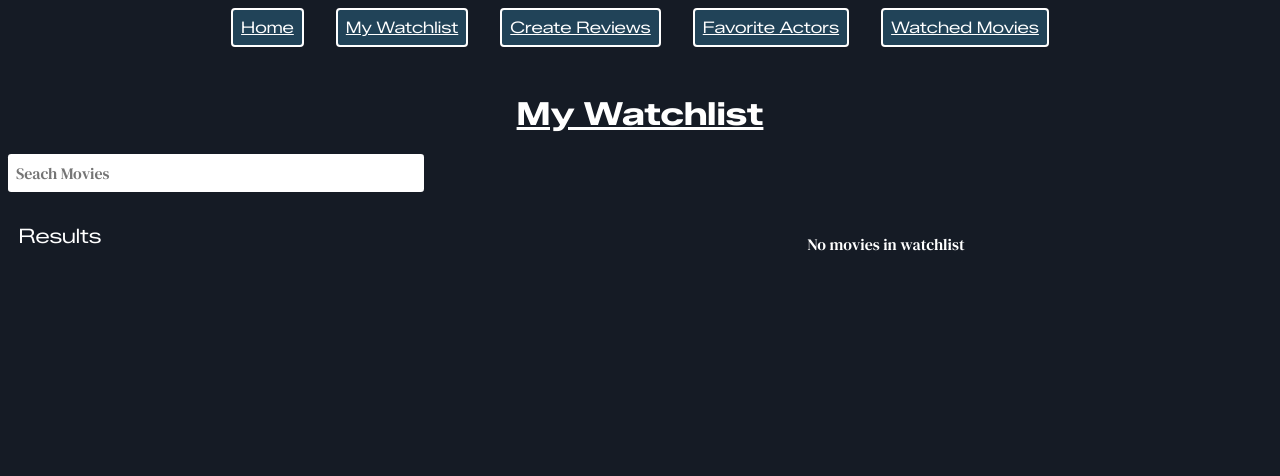
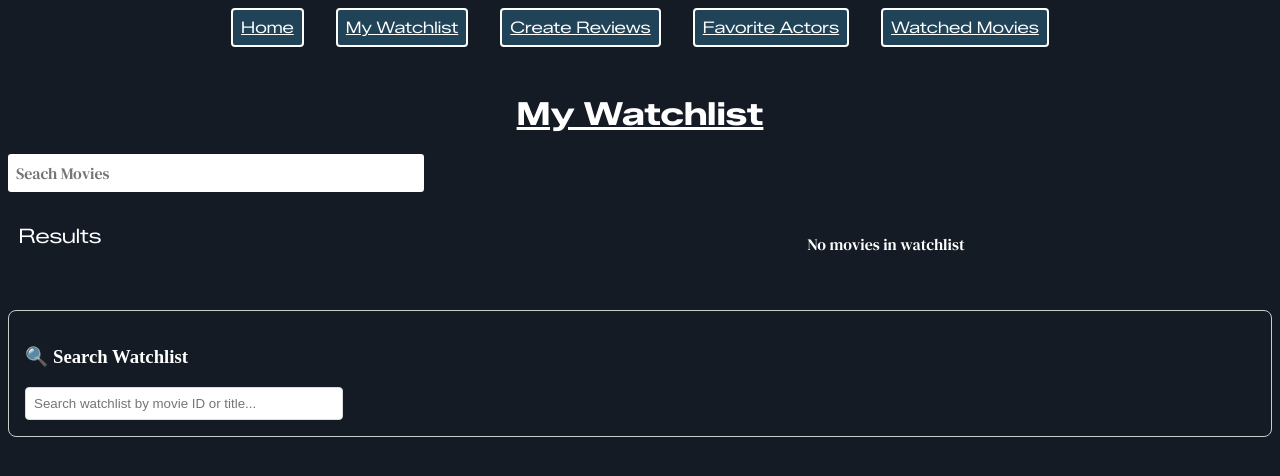
Before and after one commit to nlubinski-rrc/Full-Stack-Project-2026-Winter, a React (Vite) app: page /my-watchlist in a window 1280 px wide. Shown: the top 476 px of the page. Built offline with nearby package versions, Linux system fonts and the light colour scheme.

Commit message:
added the watchlist and sone final changes

```diff
--- a/src/components/pages/watchlistPage/watchlist.tsx
+++ b/src/components/pages/watchlistPage/watchlist.tsx
@@ -3,6 +3,12 @@ import MovieCard from "../../common/movieCard/movieCard";
 import { useMovies } from "../../../hooks/movieHook";
 import type { Watchlist } from "../../../types/watchlistType";
 import MovieSearchBar from "../../common/MovieSearchBar/MovieSearchBar";
+import { useWatchlistSearch } from "../../../hooks/useWatchlistSearch";
+
+type WatchlistItem = {
+  movieId: number;
+  movieTitle: string;
+};
 
 type watchListProps = {
   watchlist: Watchlist;
@@ -10,9 +16,10 @@ type watchListProps = {
 };
 
 function WatchlistPage({ watchlist, setWatchlist }: watchListProps) {
-    const { movies } = useMovies([])
+  const { movies } = useMovies([]);
+  const { searchTerm, setSearchTerm, results, search, loading } = useWatchlistSearch();
+
   let movieListItems;
-
 
   if (watchlist.watchlistItems.length === 0) {
     movieListItems = <p>No movies in watchlist</p>;
@@ -38,9 +45,54 @@ function WatchlistPage({ watchlist, setWatchlist }: watchListProps) {
   return (
     <div id="watchlist-page">
       <h1 id="title-header">My Watchlist</h1>
+
       <div id="search-and-watchlist">
         <MovieSearchBar addItemToList={setWatchlist} />
         <div id="movies">{movieListItems}</div>
+      </div>
+
+      {/* NEW WATCHLIST SEARCH FEATURE */}
+      <div style={{ marginTop: "2rem", padding: "1rem", border: "1px solid #ccc", borderRadius: "8px" }}>
+        <h3>🔍 Search Watchlist</h3>
+        <input
+          value={searchTerm}
+          onChange={(e) => {
+            setSearchTerm(e.target.value);
+            search(e.target.value);
+          }}
+          placeholder="Search watchlist by movie ID or title..."
+          style={{
+            padding: "0.5rem",
+            width: "300px",
+            marginRight: "1rem",
+            border: "1px solid #ddd",
+            borderRadius: "4px"
+          }}
+        />
+
+        {loading ? (
+          <p>Searching...</p>
+        ) : results.length > 0 ? (
+          <div>
+            <p><strong>Found {results.length} result(s):</strong></p>
+            {results.map((item: WatchlistItem) => (
+              <div
+                key={item.movieId}
+                style={{
+                  padding: "0.75rem",
+                  borderBottom: "1px solid #eee",
+                  backgroundColor: "#f9f9f9",
+                  marginBottom: "0.5rem",
+                  borderRadius: "4px"
+                }}
+              >
+                <strong>ID:</strong> {item.movieId} | <strong>{item.movieTitle}</strong>
+              </div>
+            ))}
+          </div>
+        ) : searchTerm ? (
+          <p>No results found for "{searchTerm}"</p>
+        ) : null}
       </div>
     </div>
   );
```
Also changed, not shown: src/hooks/useWatchlistSearch.tsx (renamed from src/hooks/useWatchlistSearch.ts). Lines whose indentation alone changed are shown as unchanged.
